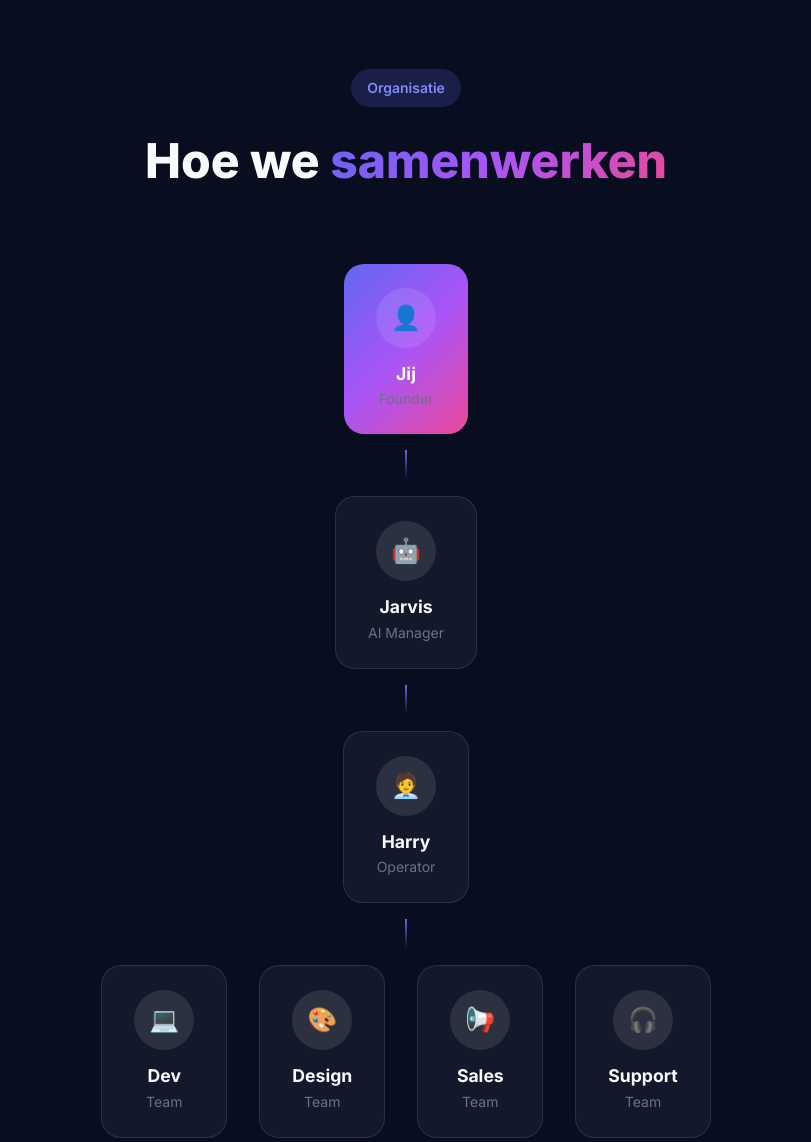
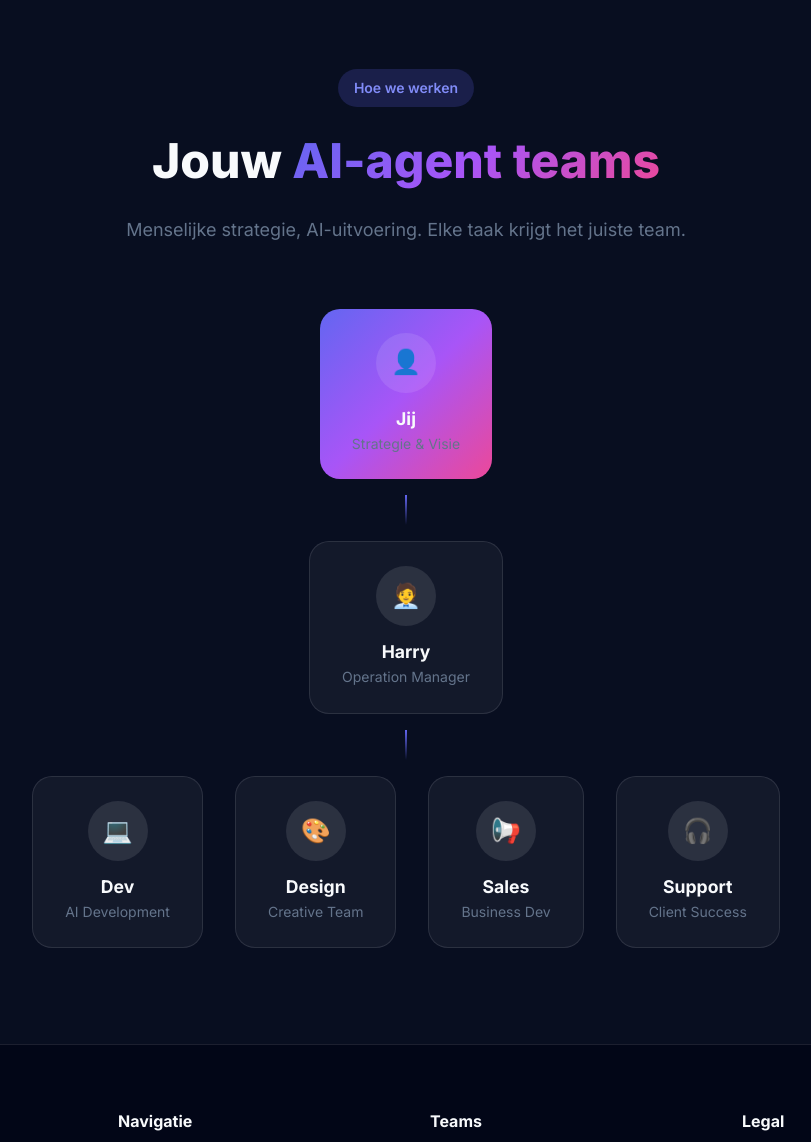
Before and after one commit to jarvismww-cyber/synergent-landing-update-v2, a plain HTML site: page index.html in a window 1280 px wide. Shown: the part 3400-4542 px from the top of the page, without its empty margins (234-1045 px from the left). Drawn offline with Linux system fonts and the light colour scheme.

Commit message:
Deploy index.html

```diff
--- a/index.html
+++ b/index.html
@@ -906,8 +906,9 @@
     <!-- Team Section -->
     <section class="team" id="team">
         <div class="section-header">
-            <span class="section-label">Organisatie</span>
-            <h2 class="section-title">Hoe we<span class="gradient-text"> samenwerken</span></h2>
+            <span class="section-label">Hoe we werken</span>
+            <h2 class="section-title">Jouw <span class="gradient-text">AI-agent teams</span></h2>
+            <p class="section-subtitle">Menselijke strategie, AI-uitvoering. Elke taak krijgt het juiste team.</p>
         </div>
 
         <div class="team-grid">
@@ -916,16 +917,7 @@
                 <div class="team-card root">
                     <div class="team-avatar">👤</div>
                     <div class="team-name">Jij</div>
-                    <div class="team-role">Founder</div>
-                </div>
-
-                <div class="connector"></div>
-
-                <!-- AI Manager -->
-                <div class="team-card">
-                    <div class="team-avatar">🤖</div>
-                    <div class="team-name">Jarvis</div>
-                    <div class="team-role">AI Manager</div>
+                    <div class="team-role">Strategie & Visie</div>
                 </div>
 
                 <div class="connector"></div>
@@ -934,7 +926,7 @@
                 <div class="team-card">
                     <div class="team-avatar">🧑‍💼</div>
                     <div class="team-name">Harry</div>
-                    <div class="team-role">Operator</div>
+                    <div class="team-role">Operation Manager</div>
                 </div>
 
                 <div class="connector"></div>
@@ -944,25 +936,25 @@
                     <div class="team-card">
                         <div class="team-avatar">💻</div>
                         <div class="team-name">Dev</div>
-                        <div class="team-role">Team</div>
+                        <div class="team-role">AI Development</div>
                     </div>
 
                     <div class="team-card">
                         <div class="team-avatar">🎨</div>
                         <div class="team-name">Design</div>
-                        <div class="team-role">Team</div>
+                        <div class="team-role">Creative Team</div>
                     </div>
 
                     <div class="team-card">
                         <div class="team-avatar">📢</div>
                         <div class="team-name">Sales</div>
-                        <div class="team-role">Team</div>
+                        <div class="team-role">Business Dev</div>
                     </div>
 
                     <div class="team-card">
                         <div class="team-avatar">🎧</div>
                         <div class="team-name">Support</div>
-                        <div class="team-role">Team</div>
+                        <div class="team-role">Client Success</div>
                     </div>
                 </div>
             </div>
```
